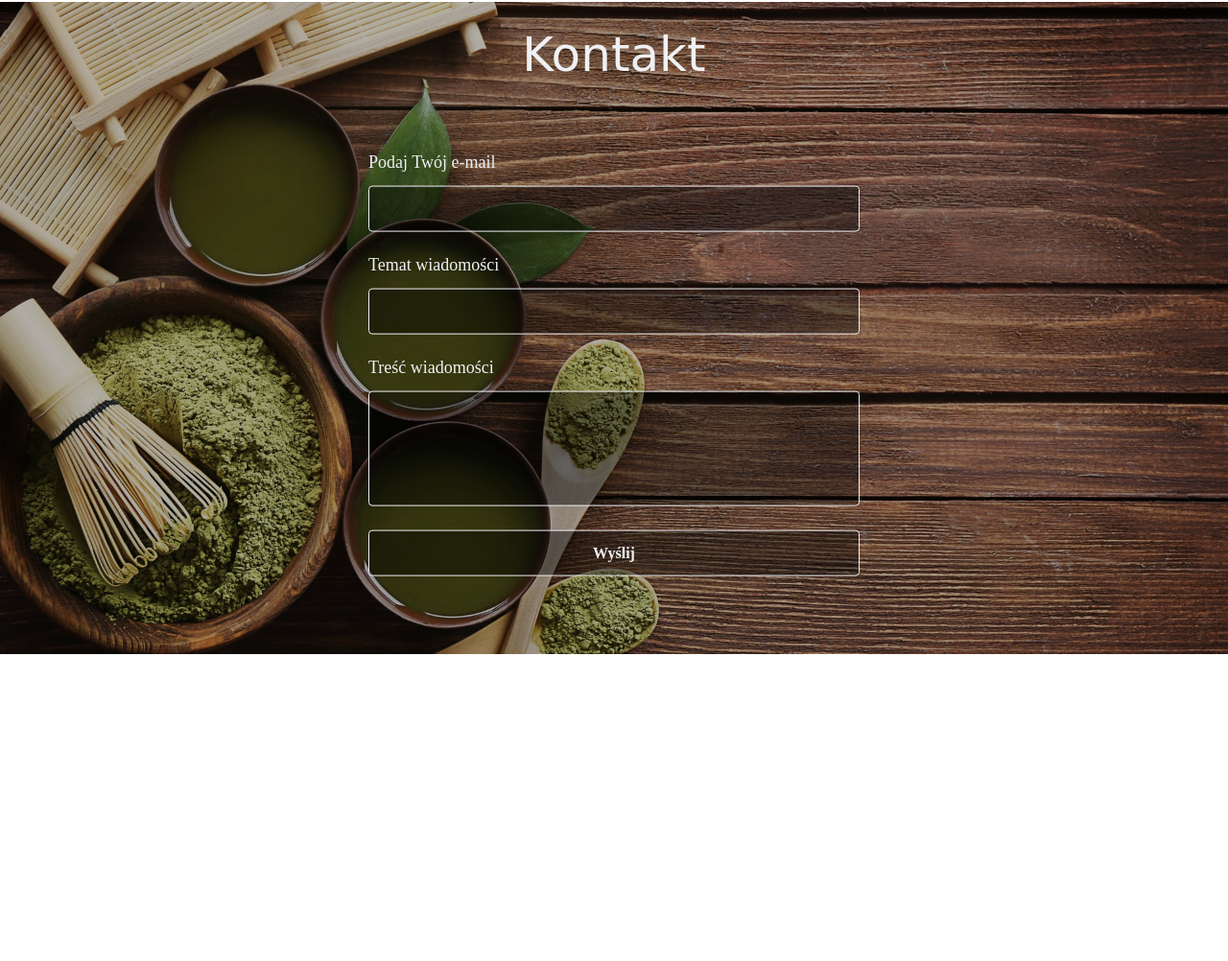
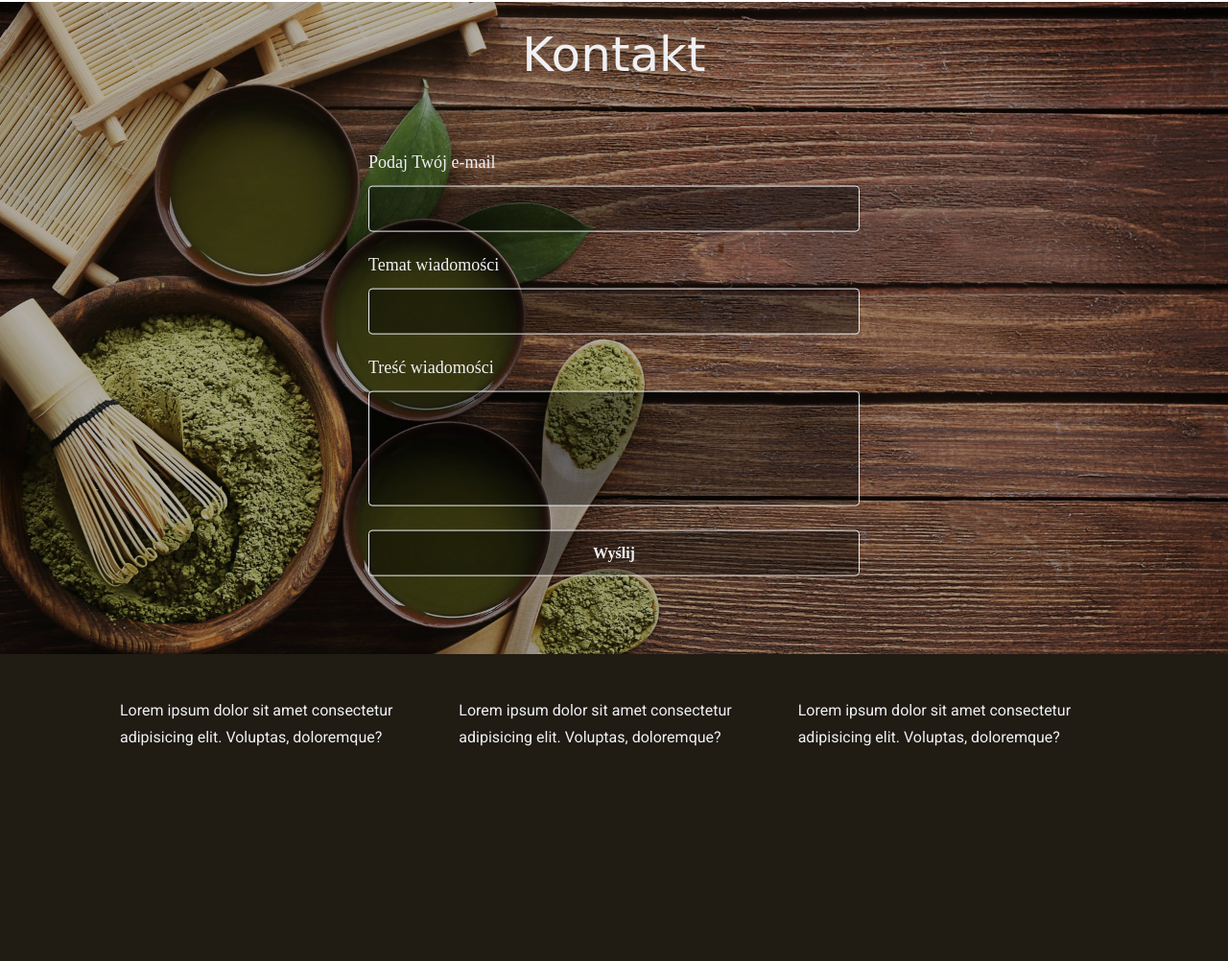
Before and after one commit to pawel0klosek/onePage_sass, a plain HTML site: page index.html in a window 1280 px wide. Shown: the part 2525-3527 px from the top of the page at 96% size. Before the commit the page ends 3207 px from the top, so only its background shows below. Drawn offline with Linux system fonts and the light colour scheme; a web font is replaced by a local one.

Commit message:
site-footer added

```diff
--- a/index.html
+++ b/index.html
@@ -80,7 +80,7 @@
                 </div>
             </div>
         </section>
-        <section class="site-section site-contact" id="kontakt">
+        <section class="site-section site-contact" id="contact">
             <div class="site-contact__blackout blackout"></div>
             <h2 class="heading--h2 site-contact__h2">Kontakt</h2>
             <div class="container">
@@ -100,6 +100,15 @@
             </div>
         </section>
     </main>
+    <footer class="site-footer" >
+        <div class="container">
+            <div class="row">
+                <p class="col col--md33">Lorem ipsum dolor sit amet consectetur adipisicing elit. Voluptas, doloremque?</p>
+                <p class="col col--md33">Lorem ipsum dolor sit amet consectetur adipisicing elit. Voluptas, doloremque?</p>
+                <p class="col col--md33">Lorem ipsum dolor sit amet consectetur adipisicing elit. Voluptas, doloremque?</p>
+            </div>
+        </div>
+    </footer>
 
     <script src="js/sripts.js"></script>
 </body>
--- a/scss/07-templates/_index.scss
+++ b/scss/07-templates/_index.scss
@@ -1,3 +1,4 @@
 @forward 'site-header';
 @forward 'site-section';
 @forward 'site-contact';
+@forward 'site-footer';
--- /dev/null
+++ b/scss/07-templates/_site-footer.scss
@@ -0,0 +1,7 @@
+@use '../01-settings/' as *;
+
+.site-footer {
+    background-color: $color-bg-footer;
+    height: 40vh;
+    color: $color-white;
+}
```
Also changed, not shown: css/main.css, 1 other file.
